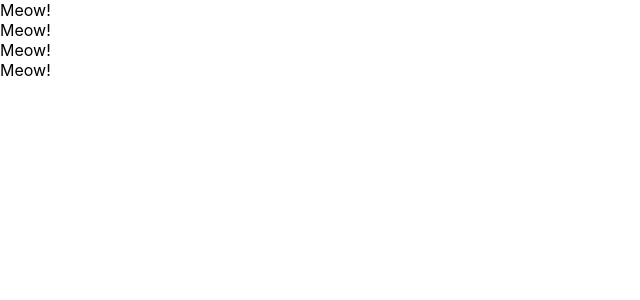
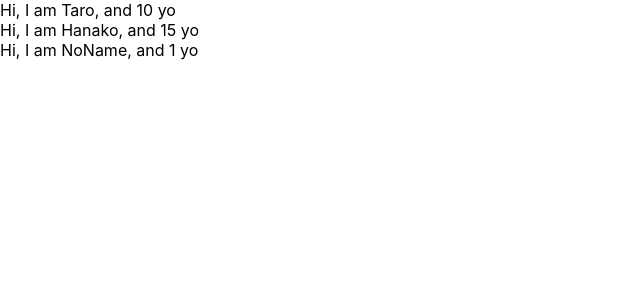
Before and after one commit to dachis/react-redux-app, a React (Create React App) app: page / in a window 1280 px wide. Shown: the top 300 px of the page, without its empty margins (0-640 px from the left). Built offline with nearby package versions, Linux system fonts and the light colour scheme.

Commit message:
learn props of component

```diff
--- a/src/App.js
+++ b/src/App.js
@@ -12,18 +12,28 @@
 // }
 
 const App = () => {
+  const profiles = [
+    { name: "Taro", age: 10 },
+    { name: "Hanako", age: 15 },
+    { name: "NoName" }
+  ]
   return (
   <div>
-    <Cat />
-    <Cat />
-    <Cat />
-    <Cat />
+    {
+      profiles.map((profile, index) => {
+        return <User name={profile.name} age={profile.age} key={index} />
+      })
+    }
   </div>
   )
 }
 
-const Cat = () => {
-  return <div>Meow!</div>
+const User = (props) => {
+  return <div>Hi, I am {props.name}, and {props.age} yo</div>
+}
+
+User.defaultProps = {
+  age: 1
 }
 
 export default App;
```
